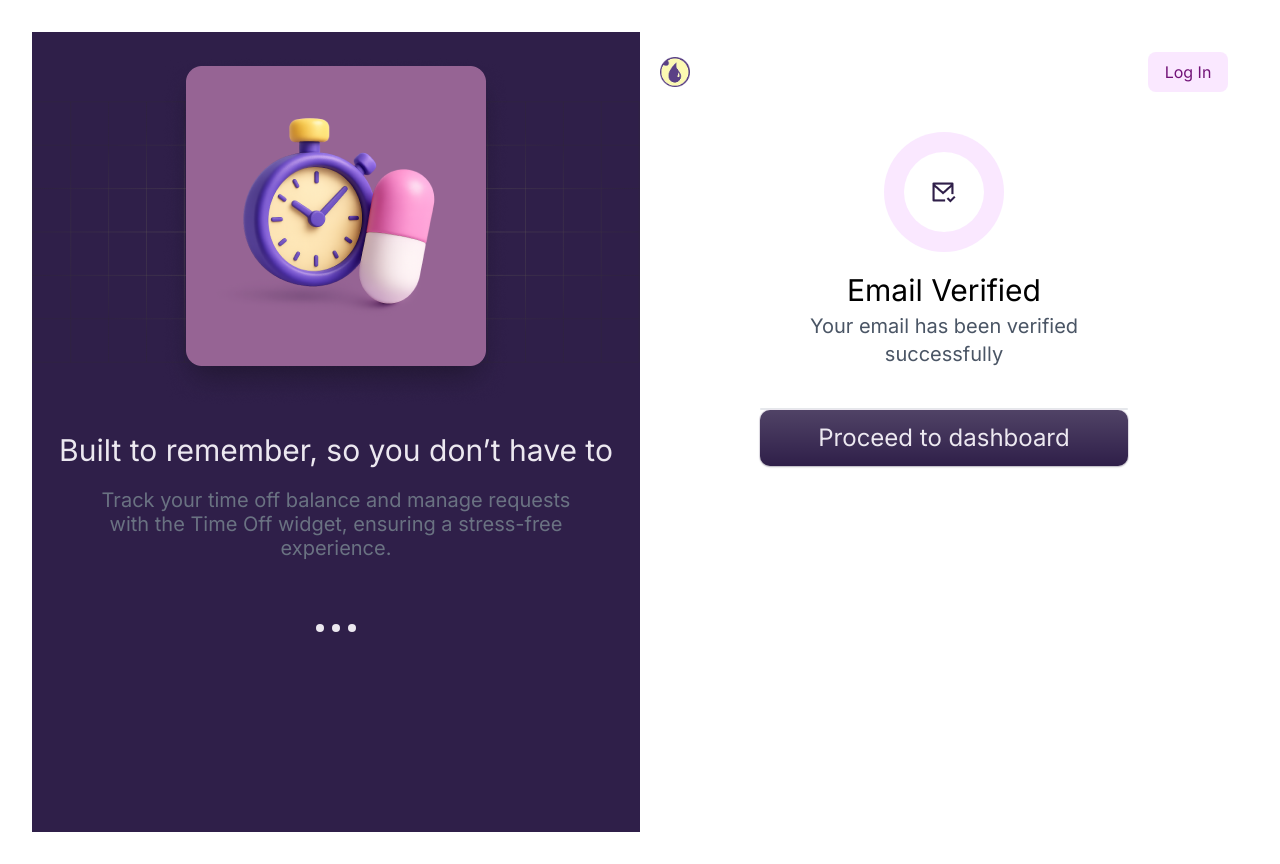
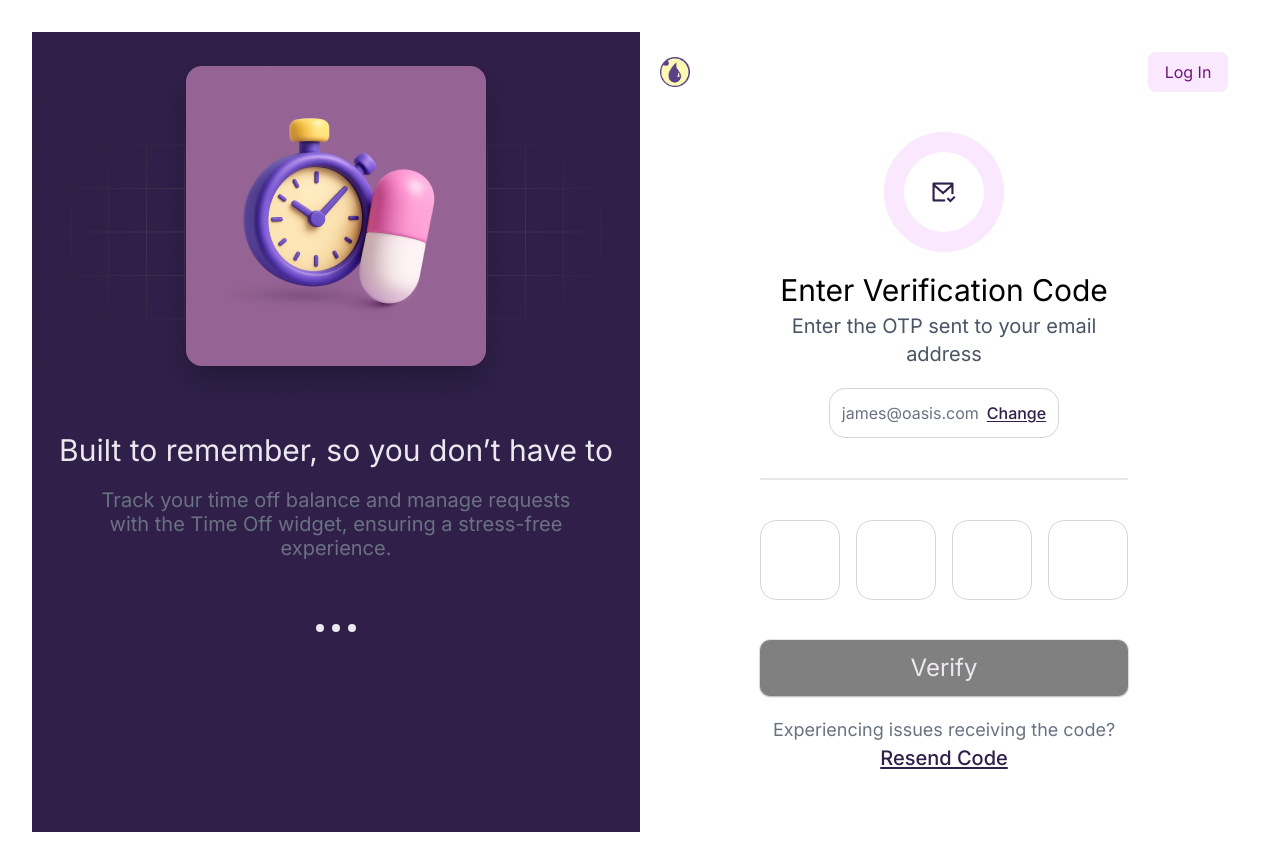
Before and after one commit to TheGildedNexus/oasishealthapp, a React (Vite) app in the folder webapp/: page / in a window 1280 px wide. Built offline with nearby package versions, Linux system fonts and the light colour scheme.

Commit message:
update-verification-placeholder-screen-UI

```diff
--- a/webapp/src/pages/Verification.jsx
+++ b/webapp/src/pages/Verification.jsx
@@ -8,7 +8,7 @@ import mail from '../assets/icons/mail-line.png'
 function Verification() {
 	const inputCount = 4;
 	const [code, setCode] = useState(new Array(inputCount).fill(''));
-	const [isVerified, setIsVerified] = useState(true);
+	const [isVerified, setIsVerified] = useState(false);
 	const [changeEmail, setChangeEmail] = useState(false);
 	const inputsRef = useRef([]);
 
@@ -58,7 +58,7 @@ function Verification() {
 					<div className='ml-auto mr-auto flex items-center flex-col mt-5 text-center'>
 						<h1 className='text-3xl'>{changeEmail ? 'Change Email Address' : isVerified ? 'Email Verified' : 'Enter Verification Code'}</h1>
 						<h2 className='text-xl text-gray-600 mt-1'>{changeEmail ? 'We’ve sent a code to james@oasis.com' : isVerified ? 'Your email has been verified successfully' : 'Enter the OTP sent to your email address'}</h2>
-						{changeEmail || isVerified ? '' : <p className='text-gray-500 mt-5 border-1 border-gray-300 rounded-2xl p-3'>james@oasis.com<button className='text-oasis-indigo ml-2 underline underline-offset-2 font-[500] cursor-pointer'>Change</button></p>}
+						{changeEmail || isVerified ? '' : <p className='text-gray-500 mt-5 border-1 border-gray-300 rounded-2xl p-3'>james@oasis.com<button className='text-oasis-indigo ml-2 underline underline-offset-2 font-[500] cursor-pointer' onClick={() => setChangeEmail(true)}>Change</button></p>}
 					</div>
 					<div className='mt-10 flex items-center justify-center'>
 						<span className='border-b-2 rounded-full border-gray-200 w-[100%]'></span>
@@ -85,7 +85,7 @@ function Verification() {
 										/>
 									))}
 								</div>}
-							{changeEmail ? <input type="submit" value="Change Email" className='w-[100%] text-oasis-white text-2xl p-3 btn input mb-20 md:mb-5' id='change-email' /> : isVerified ? <input type="submit" value="Proceed to dashboard" className='w-[100%] text-oasis-white text-2xl p-3 btn input mb-20 md:mb-5' id='to-dashboard' /> : <input type="submit" value="Verify" className='w-[100%] text-oasis-white text-2xl p-3 btn input mb-20 md:mb-5' id='verify' disabled />}
+							{changeEmail ? <input type="submit" value="Change Email" className='w-[100%] text-oasis-white text-2xl p-3 btn input mb-20 md:mb-5' id='change-email' onClick={() => setChangeEmail(false)}/> : isVerified ? <input type="submit" value="Proceed to dashboard" className='w-[100%] text-oasis-white text-2xl p-3 btn input mb-20 md:mb-5' id='to-dashboard' /> : <input type="submit" value="Verify" className='w-[100%] text-oasis-white text-2xl p-3 btn input mb-20 md:mb-5' id='verify' disabled />}
 						</form>
 						{changeEmail || isVerified ? '' : <div className='text-xl text-center'>
 							<p className='text-gray-500 text-lg font-[400]'>Experiencing issues receiving the code?</p>
```
